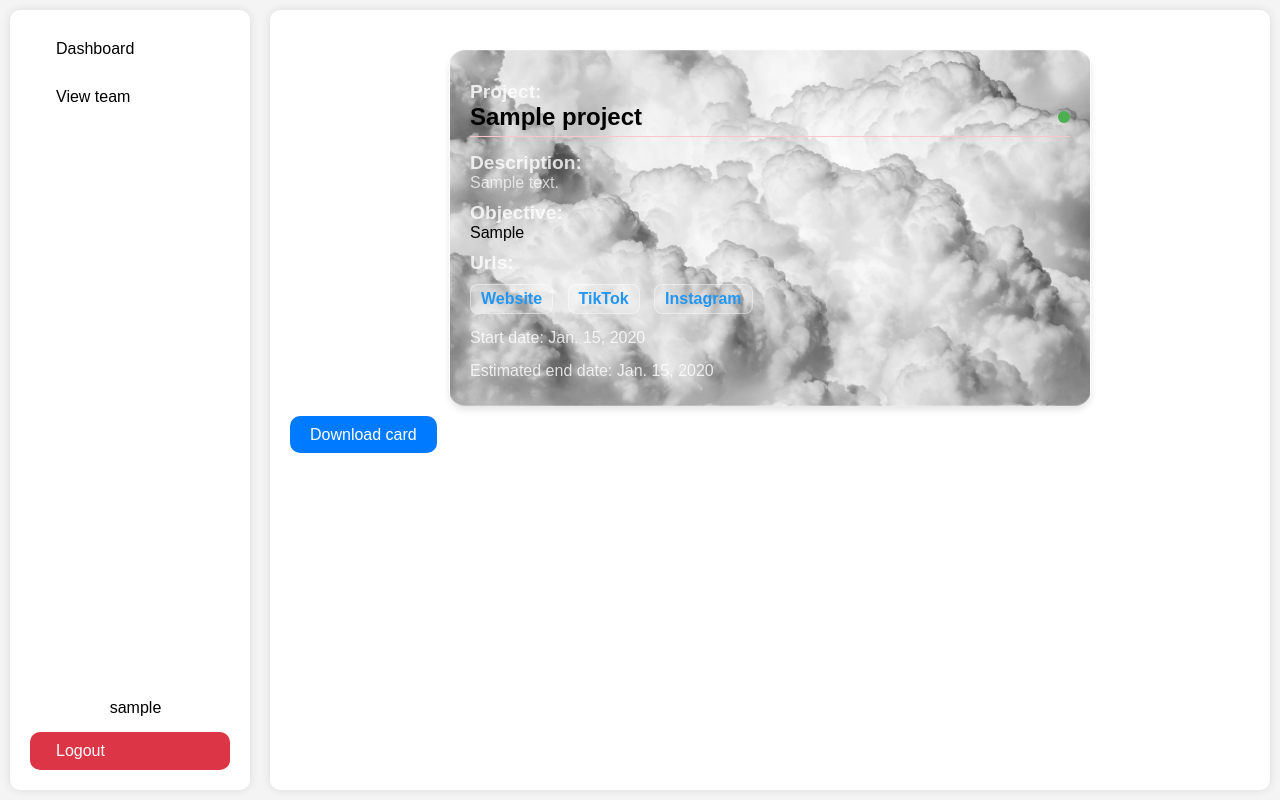
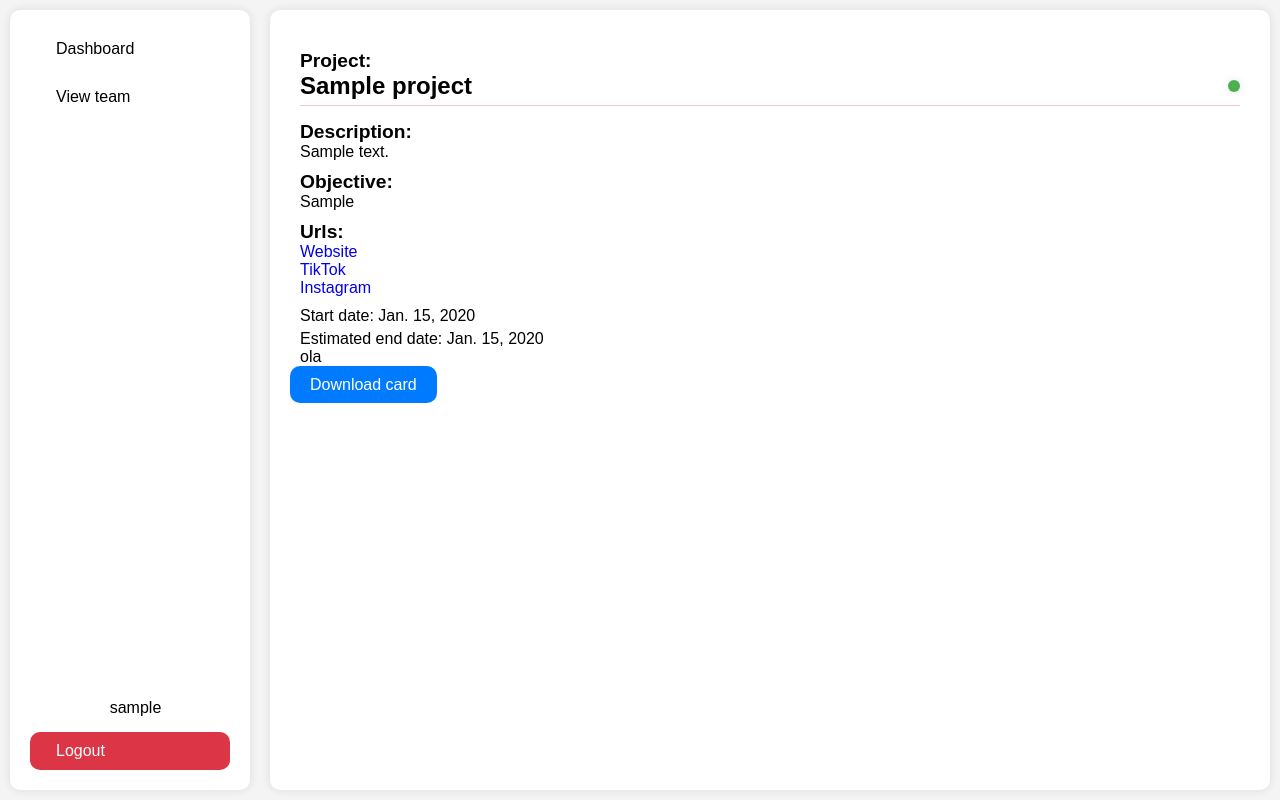
Before and after one commit to sergionvte/projectly, a Django app: page /dashboard/ in a window 1280 px wide. Run offline with Django 5.2, Linux system fonts and the light colour scheme; a user stored in the database is signed in; tables that the repository leaves empty hold one stand-in row (values such as "Sample post").

Commit message:
Before Team autoasign when user create a Team

```diff
--- a/apps/dashboard/views.py
+++ b/apps/dashboard/views.py
@@ -1,7 +1,7 @@
 from django.shortcuts import render
 from django.contrib.auth.decorators import login_required
 from ..projects.models import Project
-from ..accounts.models import User
+from ..accounts.models import User, Team
 
 # Create your views here.
 @login_required(login_url='/login')
--- a/static/css/dashboard.css
+++ b/static/css/dashboard.css
@@ -52,7 +52,7 @@ section {
 .project {
     color: #000;
     border-radius: 10px;
-    border: 1px solid #f5c6cb;
+    /* border: 1px solid #f5c6cb; */
     padding: 10px;
 }
 
@@ -182,19 +182,6 @@ section {
     background-color: #c82333;
 }
 
-
-
-.project {
-    background: rgba(255, 255, 255, 0.2);
-    backdrop-filter: blur(10px);
-    border: 1px solid rgba(255, 255, 255, 0.2);
-    border-radius: 16px;
-    padding: 20px;
-    max-width: 600px;
-    margin: 20px auto;
-    box-shadow: 0 4px 6px rgba(0, 0, 0, 0.1);
-}
-
 .title-container {
     display: flex;
     align-items: center;
@@ -207,57 +194,14 @@ section {
     border-radius: 50%;
 }
 
-.status.active {
-    background-color: #4caf50;
-}
+.status.active { background-color: #4caf50 }
 
-.status.inactive {
-    background-color: #f44336;
-}
+.status.inactive { background-color: #f44336 }
 
 .text-element {
     font-size: 1.2rem;
     font-weight: bold;
     margin-top: 10px;
-    color: rgba(255, 255, 255, 0.8);
-}
-
-.description {
-    margin-bottom: 10px;
-    color: rgba(255, 255, 255, 0.7);
-}
-
-.project-link {
-    display: inline-block;
-    margin-right: 10px;
-    text-decoration: none;
-    color: #2196f3;
-    font-weight: bold;
-    padding: 5px 10px;
-    border: 1px solid rgba(255, 255, 255, 0.4);
-    border-radius: 8px;
-    background: rgba(255, 255, 255, 0.2);
-}
-
-.project-link:hover {
-    background: rgba(255, 255, 255, 0.4);
-}
-
-.dates span {
-    display: block;
-    margin: 5px 0;
-    color: rgba(255, 255, 255, 0.8);
-}
-
-.links {
-    margin-top: 10px;
-}
-
-#project {
-    background-image: url('../img/background.webp');
-    background-size: cover;
-    background-position: center;
-    background-repeat: no-repeat;
 }
 
 @media screen and (max-width: 768px) {
--- a/templates/dashboard/dashboard.html
+++ b/templates/dashboard/dashboard.html
@@ -64,6 +64,9 @@
             <span class="start-date">Start date: {{ project.start_date }}</span>
             <span class="end-date">Estimated end date: {{ project.end_date }}</span>
           </div>
+          {% if project.team_assigned %}
+            <span>ola</span>
+          {% endif %}
         </div>
 
         <a id="download-btn">Download card</a>
```
Also changed, not shown: templates/landing/landing.html (+2 -10 lines).
